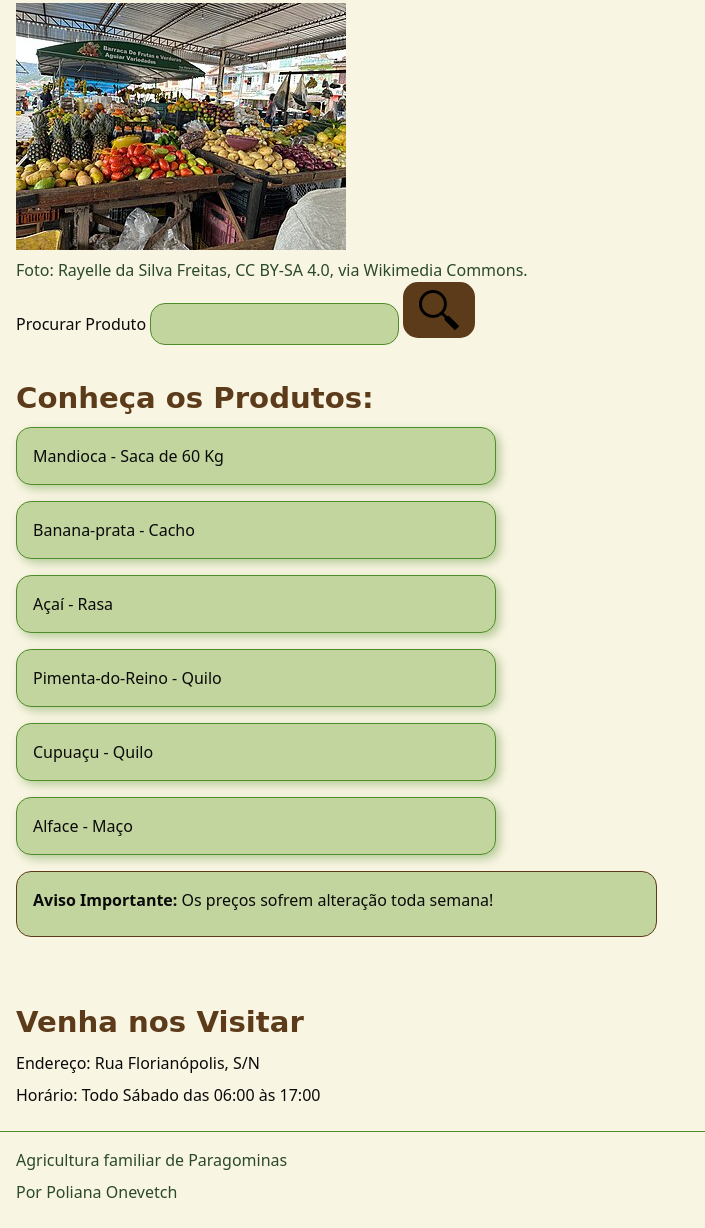
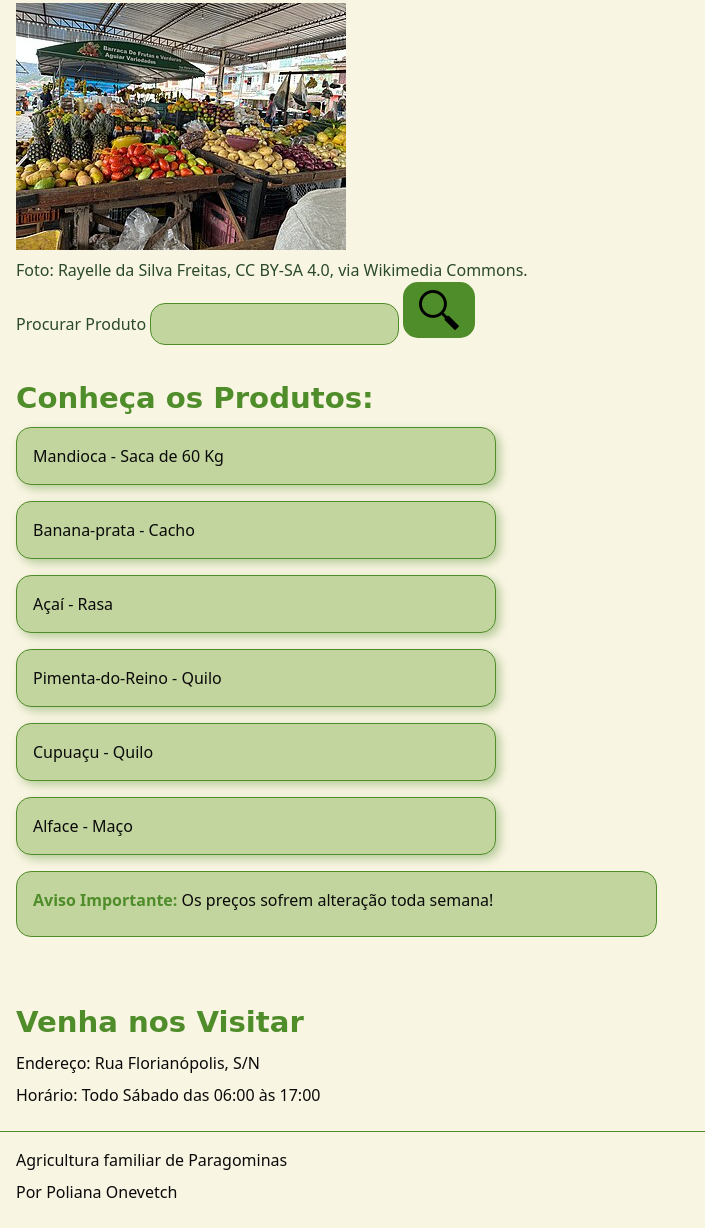
Before and after one commit to PolianaOnevetch/agrofeira-poliana-teodoro, a plain HTML site: page index.html in a window 1280 px wide. Shown: the part 411-1639 px from the top of the page, without its empty margins (0-705 px from the left). Drawn offline with Linux system fonts and the light colour scheme; a web font is replaced by a local one.

Commit message:
Alteração das cores e casos.css

```diff
--- /dev/null
+++ b/casos.css
@@ -0,0 +1,27 @@
+/* Caso 1 */
+/* Previsão: Como no estilo.css não tem regra de cor aplicada ao texto, ele vai ficar com a cor escolhida em --cor-marca */
+/* Conferido:  */
+.aviso strong {
+ color: var(--cor-marca);
+}
+strong {
+ color: var(--cor-texto-suave);
+}
+/* Caso 2 */
+/* Previsão: O texto "Procurar Produto" vai ficar com a cor definina em --cor-marca  */
+/* Conferido:  */
+.busca label {
+ color: var(--cor-marca);
+}
+label[for] {
+ color: var(--cor-texto-suave);
+}
+/* Caso 3 */
+/* Previsão: O fundo vai alterar para --cor-marca e o texto para --cor-texto */
+/* Conferido:  */
+.rodape-site {
+ color: var(--cor-marca);
+}
+footer p {
+ color: var(--cor-texto);
+}
--- a/index.html
+++ b/index.html
@@ -10,6 +10,7 @@
     <link rel="stylesheet" href="reset.css">
     <link rel="stylesheet" href="tokens.css">
     <link rel="stylesheet" href="estilo.css">
+    <link rel="stylesheet" href="casos.css">
   </head>
 
   <body>
--- a/tokens.css
+++ b/tokens.css
@@ -2,9 +2,14 @@
     --cor-fundo: #F9F5E3;
     --cor-superficie: #C3D59E;
     --cor-texto: #0a0a0a;
+        /* Primeiro par: AA:4.5 e AAA: 7.0 */
+        /* Quinto par: AA:4.5 e AAA: 7.0 */
     --cor-texto-suave: #2A4A2A;
-    --cor-marca: #5C3B1A;
-    --cor-sobre-marca: #8B5A2C;
+         /* Segundo par: AA:4.5 e AAA: 7.0 */
+    --cor-marca: #4F8C2A;
+         /* Terceiro par: AA:3.0 e AAA: 4.5 */
+    --cor-sobre-marca: #5C3B1A;
+         /* Quarto par(antes de alterar): AA:4.5 e AAA: 7.0 */
     --cor-borda: #4F8C2A;
 
     --fonte-texto: system-ui, sans-serif;
```
